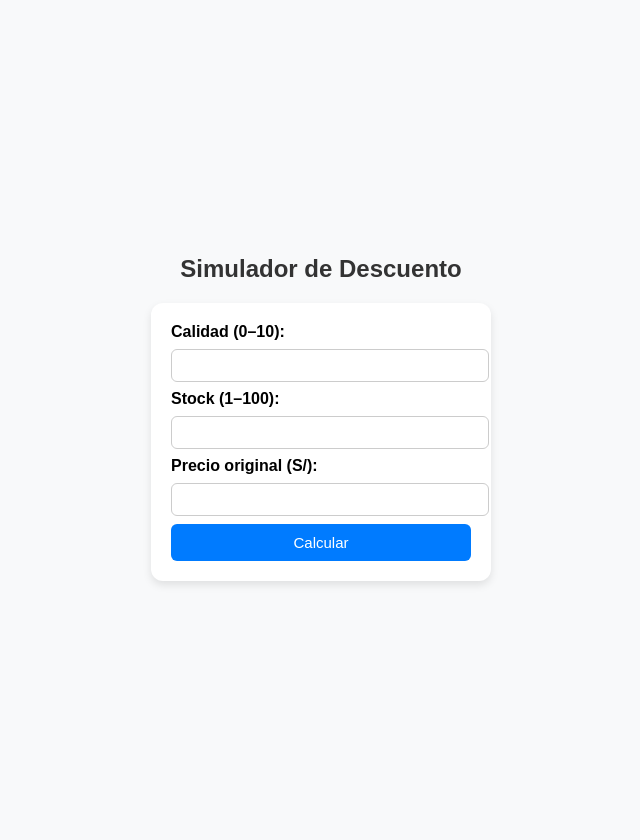
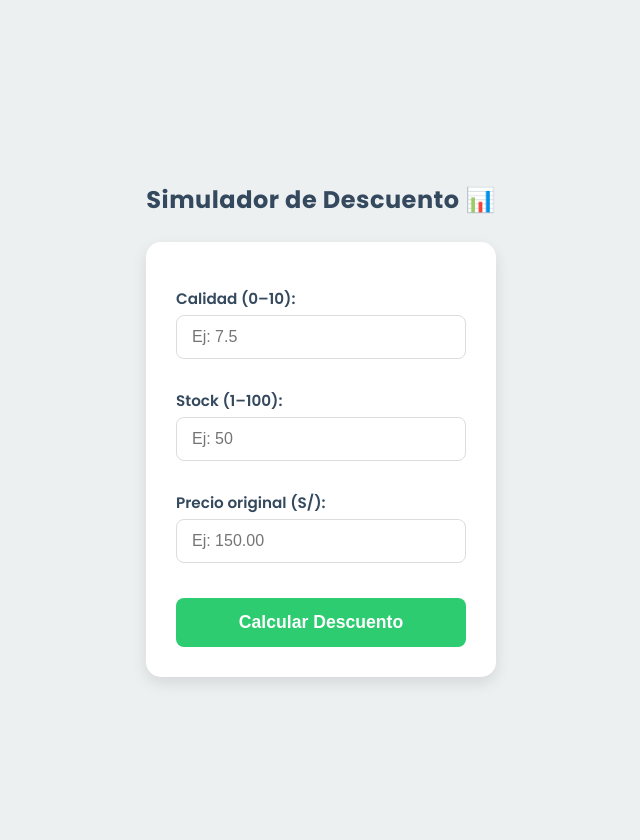
Before and after one commit to SandiaExe/LogicaDifusa, a Flask app: page / in a window 1280 px wide. Shown: the whole page, without its empty margins (319-959 px from the left). Before the commit the page ends 585 px from the top, so only its background shows below. Run offline with Flask 3, Linux system fonts and the light colour scheme; parts of the project's set-up code (start-up, migrations or seed data) failed here and were passed over.

Commit message:
cambio de interfaz

```diff
--- a/templates/index.html
+++ b/templates/index.html
@@ -3,71 +3,111 @@
 <head>
     <meta charset="UTF-8">
     <meta name="viewport" content="width=device-width, initial-scale=1.0">
-    <title>Simulador de Descuento</title>
+    <title>Simulador de Descuento ✨</title>
+    <link href="https://fonts.googleapis.com/css2?family=Poppins:wght@400;600;700&display=swap" rel="stylesheet">
     <style>
+        :root {
+            /* Definición de variables de color para fácil manejo */
+            --primary-color: #2ECC71; /* Un verde vibrante */
+            --secondary-color: #27AE60;
+            --background-color: #ECF0F1; /* Gris claro */
+            --text-color: #34495E; /* Azul oscuro para texto */
+            --card-background: white;
+            --shadow-light: 0 6px 15px rgba(0, 0, 0, 0.1);
+        }
+
         body {
-            font-family: Arial, sans-serif;
-            background: #f8f9fa;
+            font-family: 'Poppins', sans-serif;
+            background: var(--background-color);
             display: flex;
             flex-direction: column;
             align-items: center;
             justify-content: center;
-            height: 100vh;
+            min-height: 100vh;
+            margin: 0;
+            padding: 20px;
         }
 
         h2 {
-            color: #333;
+            color: var(--text-color);
+            font-weight: 700;
+            margin-bottom: 25px;
+            letter-spacing: 0.5px;
+            text-align: center;
         }
 
         form {
-            background: white;
-            padding: 20px;
-            border-radius: 12px;
-            box-shadow: 0 4px 8px rgba(0,0,0,0.1);
-            width: 300px;
+            background: var(--card-background);
+            padding: 30px;
+            border-radius: 15px; /* Bordes más suaves */
+            box-shadow: var(--shadow-light); /* Sombra más pronunciada */
+            width: 100%;
+            max-width: 350px; /* Ancho máximo definido */
+            box-sizing: border-box;
         }
 
         label {
-            font-weight: bold;
+            display: block; /* Asegura que cada label esté en su propia línea */
+            font-weight: 600; /* Semi-bold */
+            color: var(--text-color);
+            margin-top: 15px;
+            margin-bottom: 5px;
+            font-size: 0.95em;
         }
 
         input {
             width: 100%;
-            padding: 8px;
-            margin: 8px 0;
-            border: 1px solid #ccc;
-            border-radius: 6px;
+            padding: 12px 15px; /* Más padding para que se vea más grande */
+            margin-bottom: 15px;
+            border: 1px solid #DCDCDC;
+            border-radius: 8px;
+            box-sizing: border-box; /* Incluir padding y borde en el ancho */
+            transition: border-color 0.3s;
+            font-size: 1em;
+            color: var(--text-color);
+        }
+
+        input:focus {
+            border-color: var(--primary-color); /* Resaltar al enfocar */
+            outline: none;
         }
 
         button {
             width: 100%;
-            padding: 10px;
-            background-color: #007BFF;
+            padding: 14px;
+            background-color: var(--primary-color);
             color: white;
             border: none;
-            border-radius: 6px;
+            border-radius: 8px;
             cursor: pointer;
-            font-size: 15px;
+            font-size: 1.1em;
+            font-weight: 600;
+            margin-top: 20px;
+            transition: background-color 0.3s, transform 0.1s;
         }
 
-            button:hover {
-                background-color: #0056b3;
-            }
+        button:hover {
+            background-color: var(--secondary-color);
+        }
+
+        button:active {
+            transform: translateY(1px); /* Efecto de "clic" */
+        }
     </style>
 </head>
 <body>
-    <h2>Simulador de Descuento</h2>
+    <h2>Simulador de Descuento 📊</h2>
     <form method="post" action="/calcular">
-        <label>Calidad (0–10):</label><br>
-        <input type="number" name="calidad" step="0.1" min="0" max="10" required><br>
+        <label for="calidad">Calidad (0–10):</label>
+        <input type="number" id="calidad" name="calidad" step="0.1" min="0" max="10" required placeholder="Ej: 7.5">
 
-        <label>Stock (1–100):</label><br>
-        <input type="number" name="stock" min="1" max="100" required><br>
+        <label for="stock">Stock (1–100):</label>
+        <input type="number" id="stock" name="stock" min="1" max="100" required placeholder="Ej: 50">
 
-        <label>Precio original (S/):</label><br>
-        <input type="number" name="precio" step="0.01" min="0" required><br>
+        <label for="precio">Precio original (S/):</label>
+        <input type="number" id="precio" name="precio" step="0.01" min="0" required placeholder="Ej: 150.00">
 
-        <button type="submit">Calcular</button>
+        <button type="submit">Calcular Descuento</button>
     </form>
 </body>
 </html>
```
